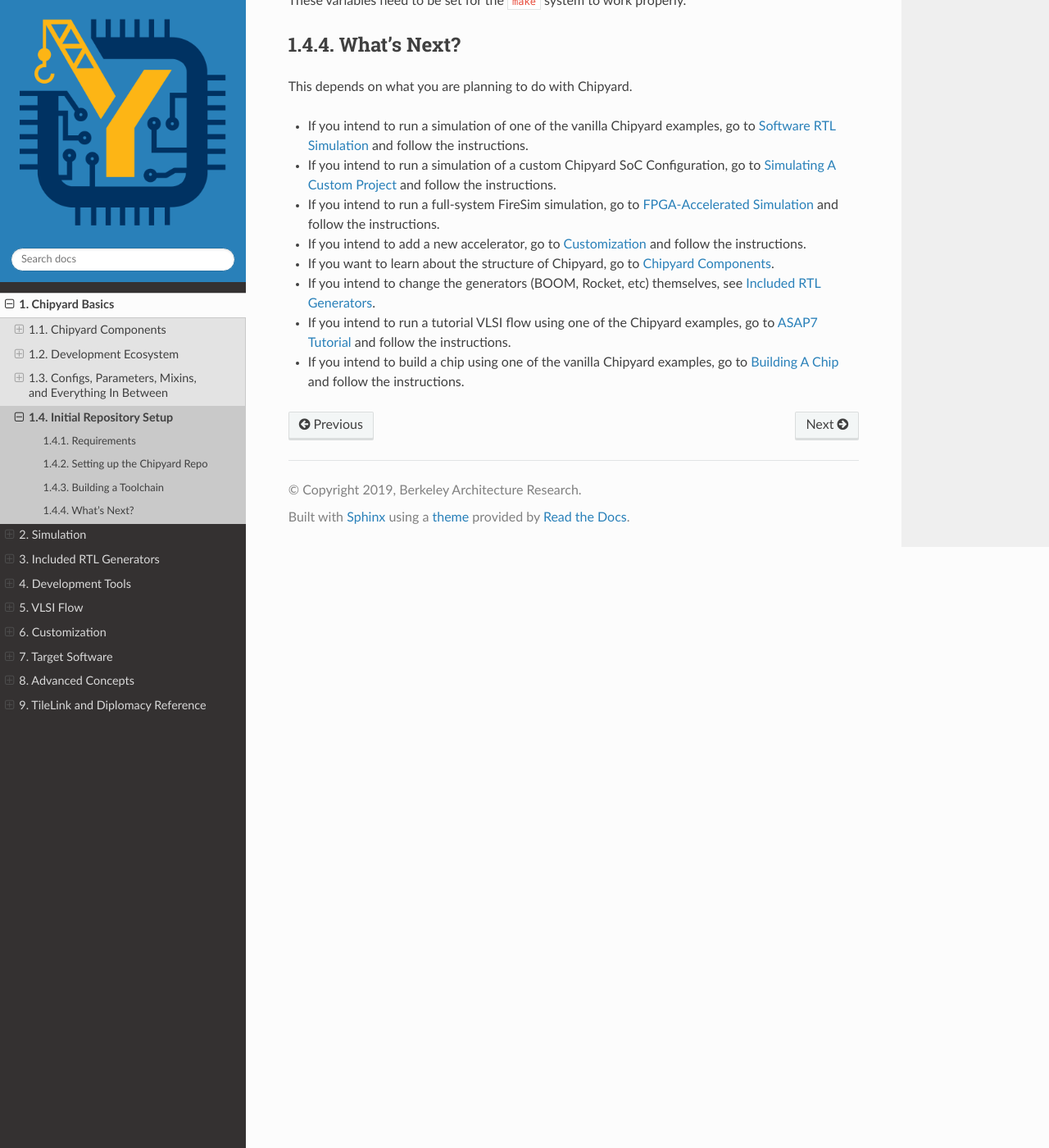
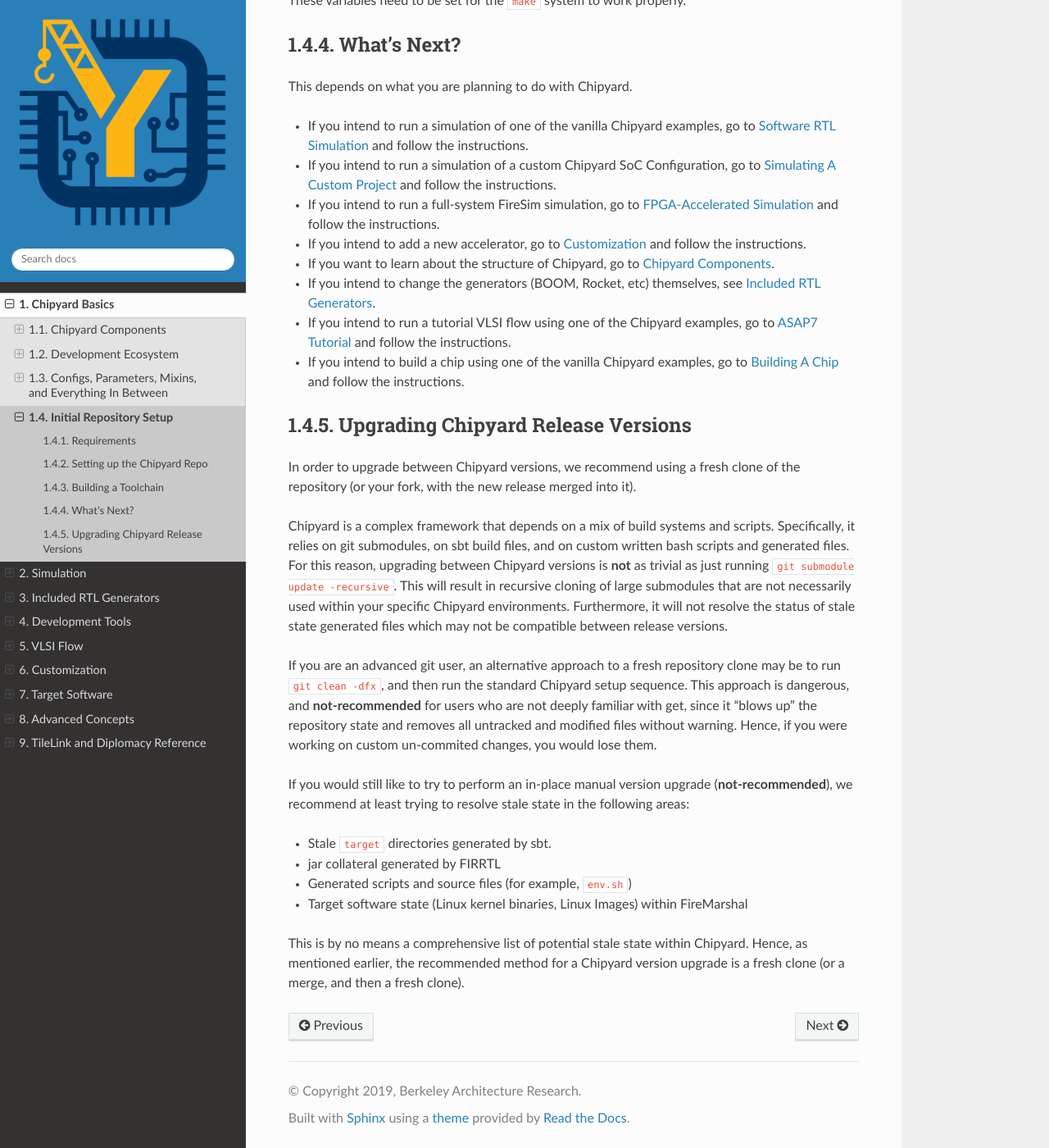
Before and after one commit to ucb-bar/chipyard, a Sphinx documentation site: the page built from docs/Chipyard-Basics/Initial-Repo-Setup.rst, in a window 1280 px wide and 1400 px high, scrolled down 2025 px. Shown: the whole window at 82% size. Built offline with Sphinx 7.4.7 and the Read the Docs theme 2.0.0, drawn with Linux system fonts in a browser that asks for light colours.

```diff
--- a/docs/Chipyard-Basics/Initial-Repo-Setup.rst
+++ b/docs/Chipyard-Basics/Initial-Repo-Setup.rst
@@ -86,3 +86,28 @@ This depends on what you are planning to do with Chipyard.
 * If you intend to run a tutorial VLSI flow using one of the Chipyard examples, go to :ref:`tutorial` and follow the instructions.
 
 * If you intend to build a chip using one of the vanilla Chipyard examples, go to :ref:`build-a-chip` and follow the instructions.
+
+Upgrading Chipyard Release Versions
+-------------------------------------------
+
+In order to upgrade between Chipyard versions, we recommend using a fresh clone of the repository (or your fork, with the new release merged into it).
+
+
+Chipyard is a complex framework that depends on a mix of build systems and scripts. Specifically, it relies on git submodules, on sbt build files, and on custom written bash scripts and generated files.
+For this reason, upgrading between Chipyard versions is **not** as trivial as just running ``git submodule update -recursive``. This will result in recursive cloning of large submodules that are not necessarily used within your specific Chipyard environments. Furthermore, it will not resolve the status of stale state generated files which may not be compatible between release versions.
+
+
+If you are an advanced git user, an alternative approach to a fresh repository clone may be to run ``git clean -dfx``, and then run the standard Chipyard setup sequence. This approach is dangerous, and **not-recommended** for users who are not deeply familiar with get, since it "blows up" the repository state and removes all untracked and modified files without warning. Hence, if you were working on custom un-commited changes, you would lose them.
+
+If you would still like to try to perform an in-place manual version upgrade (**not-recommended**), we recommend at least trying to resolve stale state in the following areas:
+
+* Stale ``target`` directories generated by sbt.
+
+* jar collateral generated by FIRRTL
+
+* Generated scripts and source files (for example, ``env.sh``)
+
+* Target software state (Linux kernel binaries, Linux Images) within FireMarshal
+
+
+This is by no means a comprehensive list of potential stale state within Chipyard. Hence, as mentioned earlier, the recommended method for a Chipyard version upgrade is a fresh clone (or a merge, and then a fresh clone).
```
